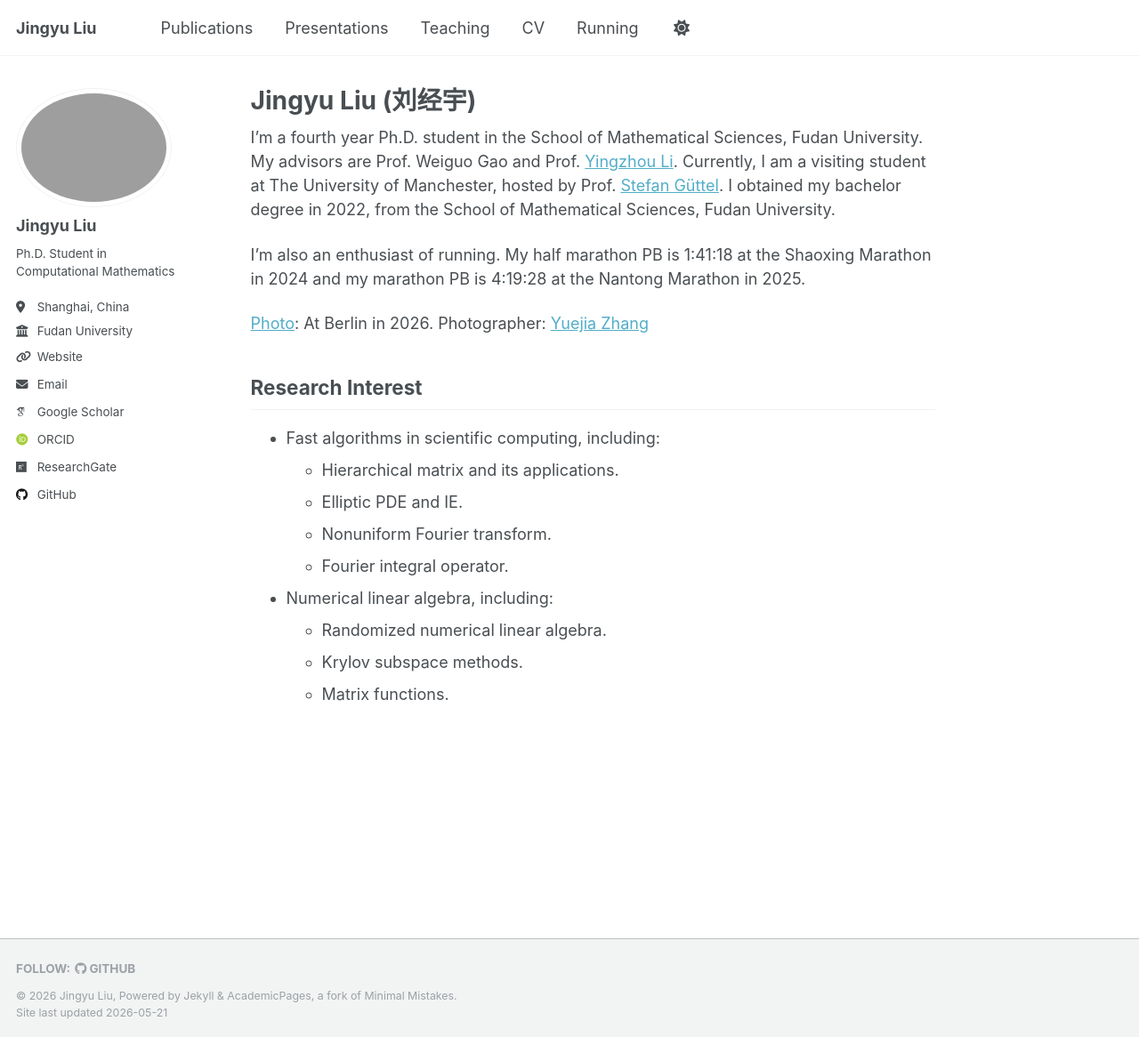
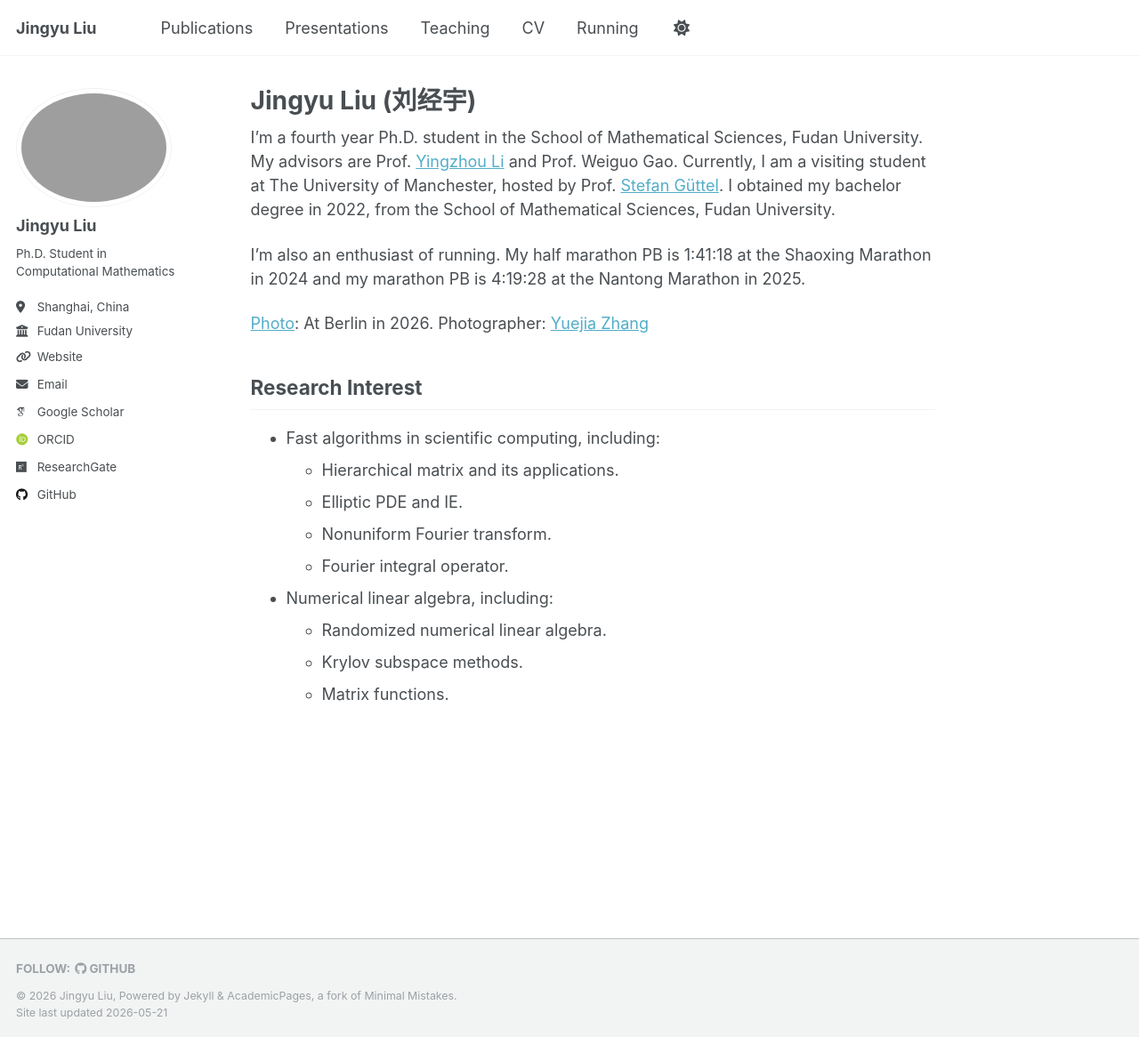
Before and after one commit to JingyuLiuMath/JingyuLiuMath.github.io, a Jekyll site: the page built from _pages/about.md, in a window 1280 px wide and 1166 px high. Shown: the whole window at 89% size. Built offline with Jekyll 4.4.1, drawn with Linux system fonts in a browser that asks for light colours; some web fonts are replaced.

Commit message:
update ilas talk 2026

```diff
--- a/_pages/about.md
+++ b/_pages/about.md
@@ -7,7 +7,7 @@ redirect_from:
   - /about.html
 ---
 
-I'm a fourth year Ph.D. student in the School of Mathematical Sciences, Fudan University. My advisors are Prof. Weiguo Gao and Prof. [Yingzhou Li](https://yingzhouli.com/). Currently, I am a visiting student at The University of Manchester, hosted by Prof. [Stefan Güttel](https://guettel.com/). I obtained my bachelor degree in 2022, from the School of Mathematical Sciences, Fudan University.
+I'm a fourth year Ph.D. student in the School of Mathematical Sciences, Fudan University. My advisors are Prof. [Yingzhou Li](https://yingzhouli.com/) and Prof. Weiguo Gao. Currently, I am a visiting student at The University of Manchester, hosted by Prof. [Stefan Güttel](https://guettel.com/). I obtained my bachelor degree in 2022, from the School of Mathematical Sciences, Fudan University.
 
 I'm also an enthusiast of running. My half marathon PB is 1:41:18 at the Shaoxing Marathon in 2024 and my marathon PB is 4:19:28 at the Nantong Marathon in 2025.
 
```
Also changed, not shown: 1 other file.
